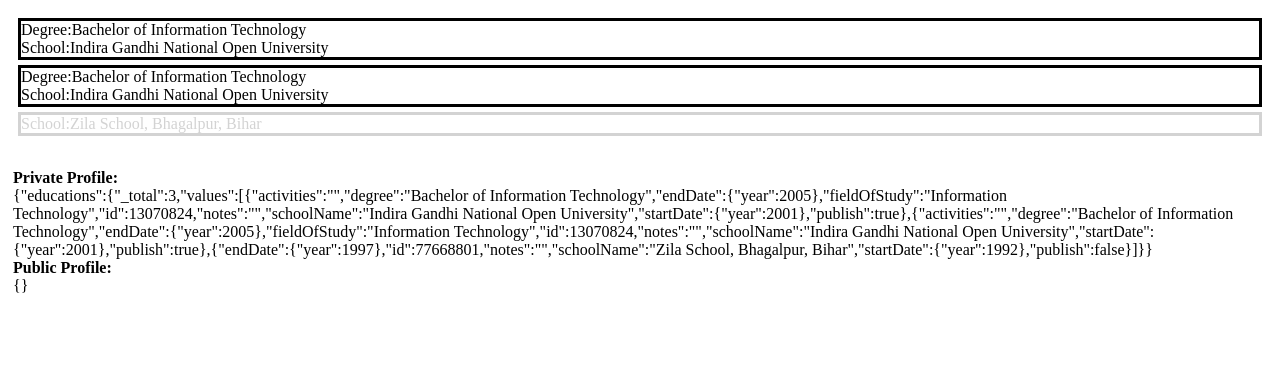
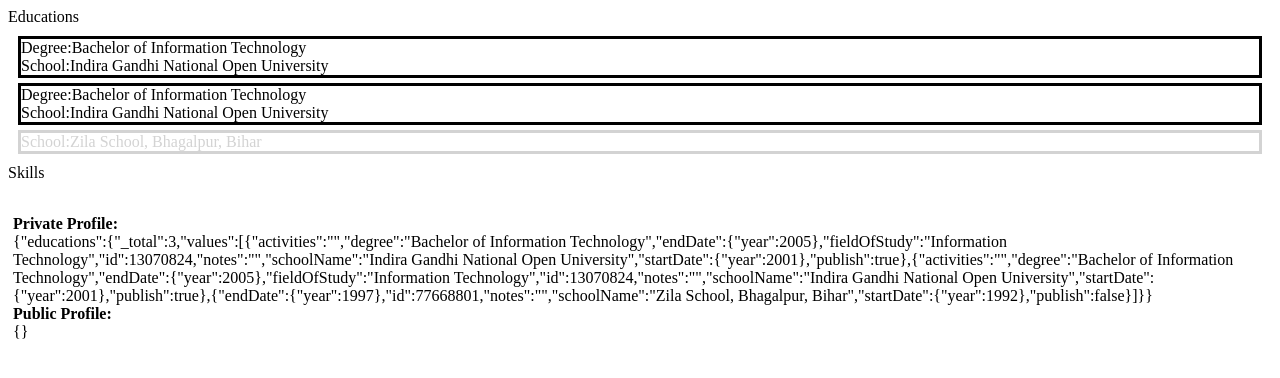
Before and after one commit to advatar/toggler, a plain HTML site: page index.html in a window 1280 px wide. Drawn offline with Linux system fonts and the light colour scheme.

Commit message:
second commit

```diff
--- a/index.html
+++ b/index.html
@@ -6,9 +6,14 @@ div.public {color:black}</style>
 </head>
 
 <body>
+  Educations
   <div id="profile" style="padding:5px;"></div>
+  Skills
+  <div id="skills" style="padding:5px;"></div>
   <div id="profile-json" style="padding:5px;"></div>
+
 </body>
+
 </htlm>
 <script src=jquery-1.8.3.min.js></script>
 <script src=handlebars.js></script>
```
